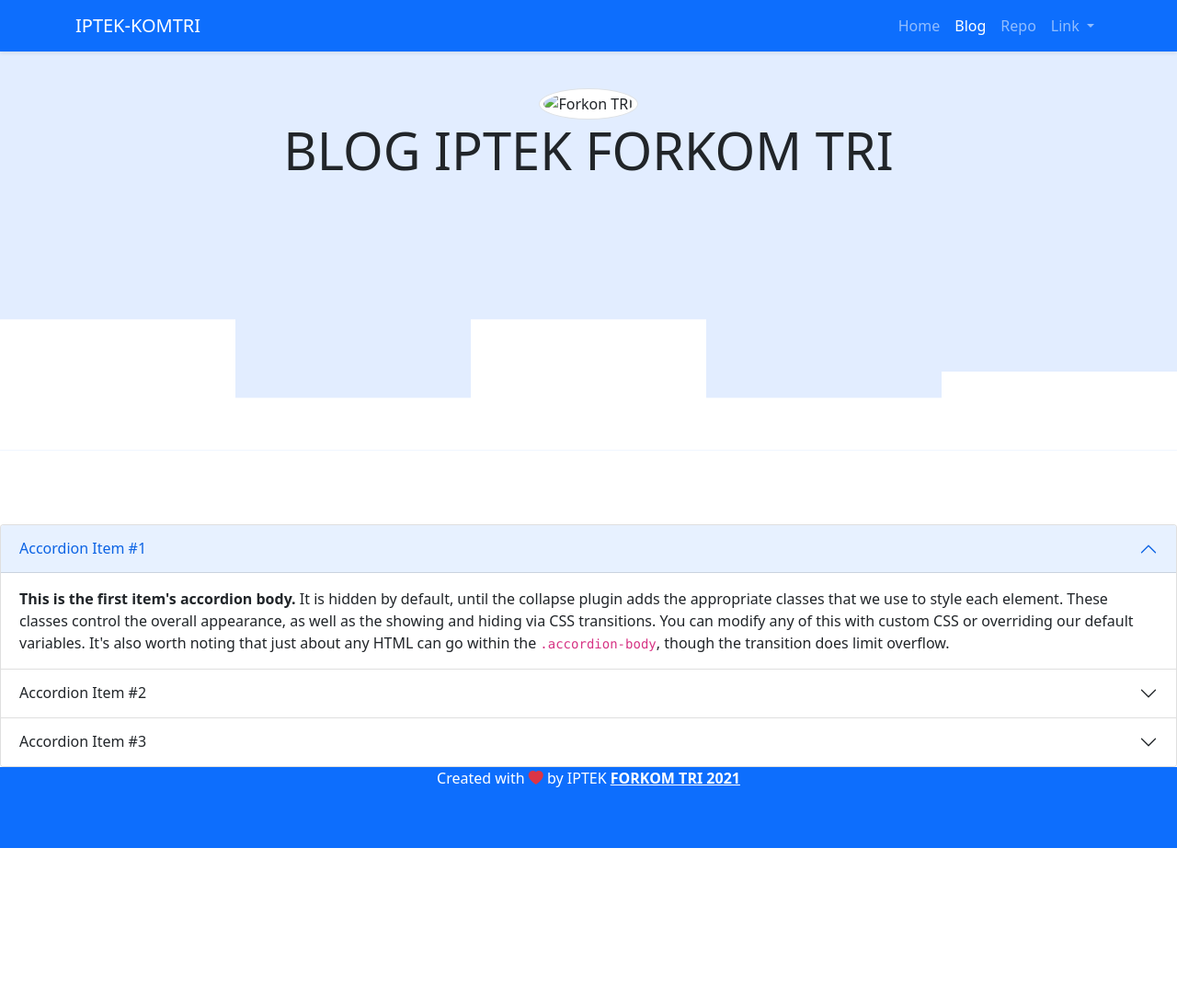
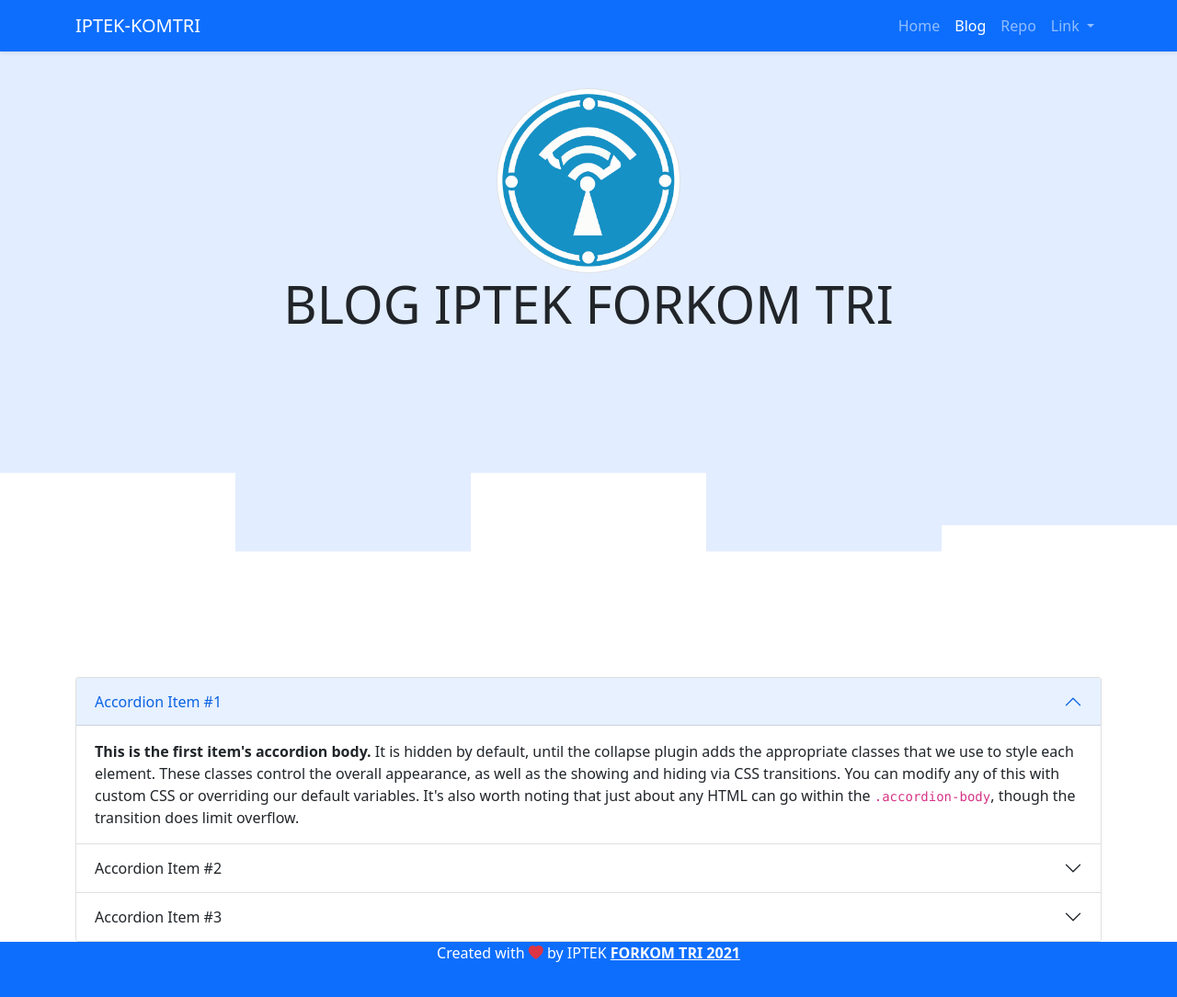
Before and after one commit to iptek-komtri/site, a plain HTML site: page pages/blog.html in a window 1280 px wide. Shown: the whole page at 92% size. Before the commit the page ends 922 px from the top, so only its background shows below. Drawn offline with nearby package versions, Linux system fonts and the light colour scheme.

Commit message:
perubahan

```diff
--- a/pages/blog.html
+++ b/pages/blog.html
@@ -50,7 +50,7 @@
 
        <!-- Jumbotron -->
        <section class="jumbotron text-center">
-        <img src="gambar/forkom.png" alt="Forkon TRI" width="200" class="rounded-circle img-thumbnail">
+        <img src="../gambar/forkom.png" alt="Forkon TRI" width="200" class="rounded-circle img-thumbnail">
         <h1 class="display-4 ">BLOG IPTEK FORKOM TRI</h1>
         <svg xmlns="http://www.w3.org/2000/svg" viewBox="0 0 1440 320"><path fill="#ffffff" fill-opacity="1" d="M0,160L0,160L288,160L288,256L576,256L576,160L864,160L864,256L1152,256L1152,224L1440,224L1440,320L1152,320L1152,320L864,320L864,320L576,320L576,320L288,320L288,320L0,320L0,320Z"></path></svg>
       </section>
@@ -58,7 +58,7 @@
 
       <!-- Daftar isi Blog -->
       <section id="daf-isi">
-          <div id="container">
+          <div class="container">
             <div class="accordion" id="accordionExample">
                 <div class="accordion-item">
                   <h2 class="accordion-header" id="headingOne">
```
